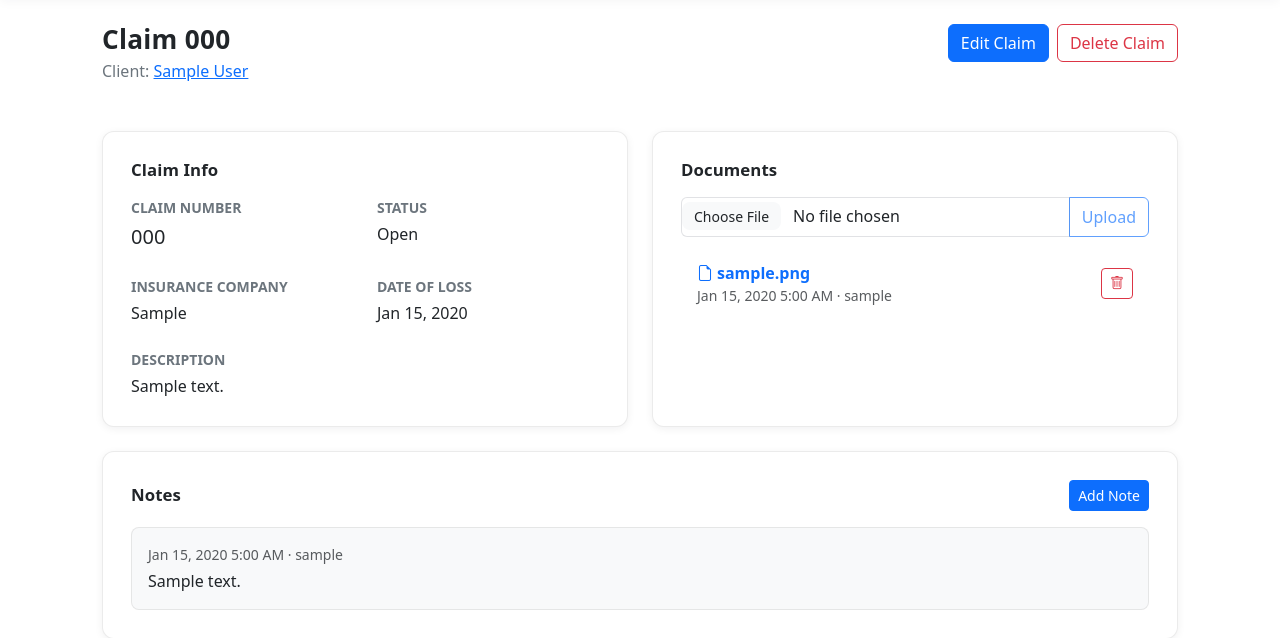
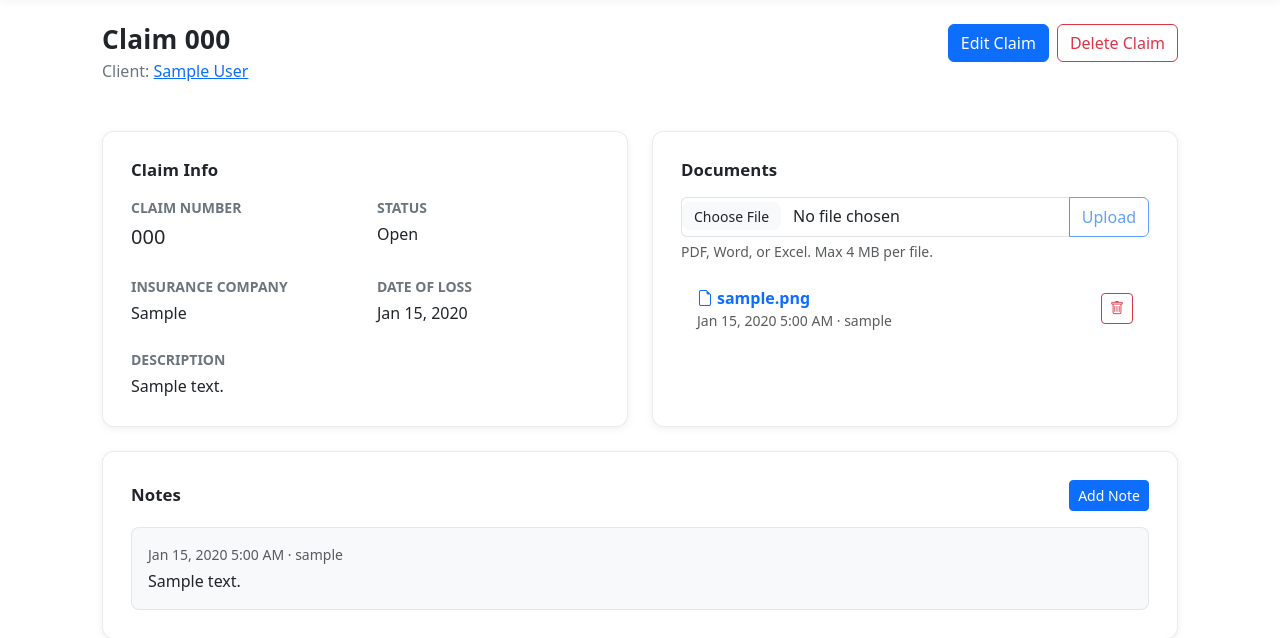
Before and after one commit to epcustomsolutions/paramount-cms, a Django app: page /claims/1/ in a window 1280 px wide. Shown: the part 49-687 px from the top of the page. Run offline with Django 4.2, Linux system fonts and the light colour scheme; a user stored in the database is signed in; tables that the repository leaves empty hold one stand-in row (values such as "Sample post"); some libraries are stand-ins or nearby versions.

Commit message:
address potential file upload size bug.

```diff
--- a/claims/forms.py
+++ b/claims/forms.py
@@ -66,8 +66,12 @@ class ClaimDocumentForm(forms.Form):
 
     def clean_file(self):
         f = self.cleaned_data["file"]
+        max_mb = ClaimDocument.MAX_FILE_SIZE // (1024 * 1024)
         if f.size > ClaimDocument.MAX_FILE_SIZE:
-            raise forms.ValidationError("File size must be 10 MB or less.")
+            actual_mb = f.size / (1024 * 1024)
+            raise forms.ValidationError(
+                f"That file is {actual_mb:.1f} MB. Max upload size is {max_mb} MB."
+            )
         if f.content_type not in ClaimDocument.ALLOWED_CONTENT_TYPES:
             raise forms.ValidationError(
                 "Only PDF, Word (.doc/.docx), and Excel (.xls/.xlsx) files are allowed."
--- a/claims/models.py
+++ b/claims/models.py
@@ -98,7 +98,11 @@ class ClaimDocument(models.Model):
         "application/vnd.openxmlformats-officedocument.spreadsheetml.sheet",
     ]
 
-    MAX_FILE_SIZE = 10 * 1024 * 1024  # 10 MB
+    # Vercel serverless functions reject request bodies over 4.5 MB before
+    # Django sees them, so we cap uploads below that (with headroom for
+    # multipart form overhead). The client-side JS in the upload form reads
+    # this same value via a data attribute to keep the UI in sync.
+    MAX_FILE_SIZE = 4 * 1024 * 1024  # 4 MB
 
     claim = models.ForeignKey(Claim, on_delete=models.CASCADE, related_name="documents")
     uploaded_by = models.ForeignKey(
--- a/claims/views.py
+++ b/claims/views.py
@@ -46,23 +46,21 @@ def claim_list(request):
     return render(request, "claims/claim_list.html", {"claims": claims})
 
 
+def _claim_detail_context(claim, document_form=None):
+    return {
+        "claim": claim,
+        "notes": claim.notes.select_related("created_by").all(),
+        "documents": claim.documents.select_related("uploaded_by").all(),
+        "document_form": document_form or ClaimDocumentForm(),
+        "document_max_bytes": ClaimDocument.MAX_FILE_SIZE,
+        "document_max_mb": ClaimDocument.MAX_FILE_SIZE // (1024 * 1024),
+    }
+
+
 @login_required
 def claim_detail(request, pk: int):
     claim = get_object_or_404(Claim.objects.select_related("client"), pk=pk)
-    notes = claim.notes.select_related("created_by").all()
-    documents = claim.documents.select_related("uploaded_by").all()
-    document_form = ClaimDocumentForm()
-
-    return render(
-        request,
-        "claims/claim_detail.html",
-        {
-            "claim": claim,
-            "notes": notes,
-            "documents": documents,
-            "document_form": document_form,
-        },
-    )
+    return render(request, "claims/claim_detail.html", _claim_detail_context(claim))
 
 
 @login_required
@@ -245,25 +243,32 @@ def claim_delete(request, pk: int):
 
 @login_required
 def claim_document_upload(request, pk: int):
-    claim = get_object_or_404(Claim, pk=pk)
+    claim = get_object_or_404(Claim.objects.select_related("client"), pk=pk)
 
-    if request.method == "POST":
-        form = ClaimDocumentForm(request.POST, request.FILES)
-        if form.is_valid():
-            f = form.cleaned_data["file"]
-            ClaimDocument.objects.create(
-                claim=claim,
-                uploaded_by=request.user,
-                filename=f.name,
-                content_type=f.content_type,
-                file_data=f.read(),
-                file_size=f.size,
-            )
-            return redirect("claims:claim-detail", pk=claim.pk)
-    else:
-        form = ClaimDocumentForm()
+    if request.method != "POST":
+        return redirect("claims:claim-detail", pk=claim.pk)
 
-    return redirect("claims:claim-detail", pk=claim.pk)
+    form = ClaimDocumentForm(request.POST, request.FILES)
+    if form.is_valid():
+        f = form.cleaned_data["file"]
+        ClaimDocument.objects.create(
+            claim=claim,
+            uploaded_by=request.user,
+            filename=f.name,
+            content_type=f.content_type,
+            file_data=f.read(),
+            file_size=f.size,
+        )
+        return redirect("claims:claim-detail", pk=claim.pk)
+
+    # Re-render the claim detail page with the bound invalid form so the
+    # existing error panel (document_form.file.errors) can display why the
+    # upload was rejected. Silently redirecting hides all feedback.
+    return render(
+        request,
+        "claims/claim_detail.html",
+        _claim_detail_context(claim, document_form=form),
+    )
 
 
 @login_required
--- a/config/settings.py
+++ b/config/settings.py
@@ -171,7 +171,7 @@ STORAGES = {
 
 DEFAULT_AUTO_FIELD = 'django.db.models.BigAutoField'
 
-FILE_UPLOAD_MAX_MEMORY_SIZE = 10 * 1024 * 1024  # 10 MB
+FILE_UPLOAD_MAX_MEMORY_SIZE = 4 * 1024 * 1024  # 4 MB (matches ClaimDocument.MAX_FILE_SIZE)
 
 # Auth redirects: Django defaults LOGIN_REDIRECT_URL to /accounts/profile/, which is not
 # provided by django.contrib.auth.urls — only login/logout/password URLs exist.
--- a/templates/claims/claim_detail.html
+++ b/templates/claims/claim_detail.html
@@ -99,9 +99,14 @@
                 name="file"
                 class="form-control"
                 accept=".pdf,.doc,.docx,.xls,.xlsx"
+                data-max-size="{{ document_max_bytes }}"
               />
               <button type="submit" class="btn btn-outline-primary" disabled>Upload</button>
             </div>
+            <div class="form-text small">
+              PDF, Word, or Excel. Max {{ document_max_mb }} MB per file.
+            </div>
+            <div class="app-form-error claim-document-upload-error d-none" role="alert"></div>
             {% if document_form.file.errors %}
               <div class="app-form-error">{{ document_form.file.errors }}</div>
             {% endif %}
@@ -241,12 +246,43 @@
       uploadForms.forEach(function (form) {
         var fileInput = form.querySelector('input[type="file"][name="file"]');
         var submitButton = form.querySelector('button[type="submit"]');
+        var errorEl = form.querySelector(".claim-document-upload-error");
         if (!fileInput || !submitButton) {
           return;
         }
 
+        var maxBytes = parseInt(fileInput.getAttribute("data-max-size") || "0", 10);
+        var maxMb = maxBytes ? Math.round((maxBytes / (1024 * 1024)) * 10) / 10 : 0;
+
+        var showError = function (msg) {
+          if (!errorEl) return;
+          errorEl.textContent = msg;
+          errorEl.classList.remove("d-none");
+        };
+        var clearError = function () {
+          if (!errorEl) return;
+          errorEl.textContent = "";
+          errorEl.classList.add("d-none");
+        };
+
         var syncUploadButton = function () {
-          submitButton.disabled = !(fileInput.files && fileInput.files.length > 0);
+          var hasFile = fileInput.files && fileInput.files.length > 0;
+          if (!hasFile) {
+            clearError();
+            submitButton.disabled = true;
+            return;
+          }
+          var file = fileInput.files[0];
+          if (maxBytes && file.size > maxBytes) {
+            var actualMb = (file.size / (1024 * 1024)).toFixed(1);
+            showError(
+              "That file is " + actualMb + " MB. Max upload size is " + maxMb + " MB."
+            );
+            submitButton.disabled = true;
+            return;
+          }
+          clearError();
+          submitButton.disabled = false;
         };
 
         syncUploadButton();
```
